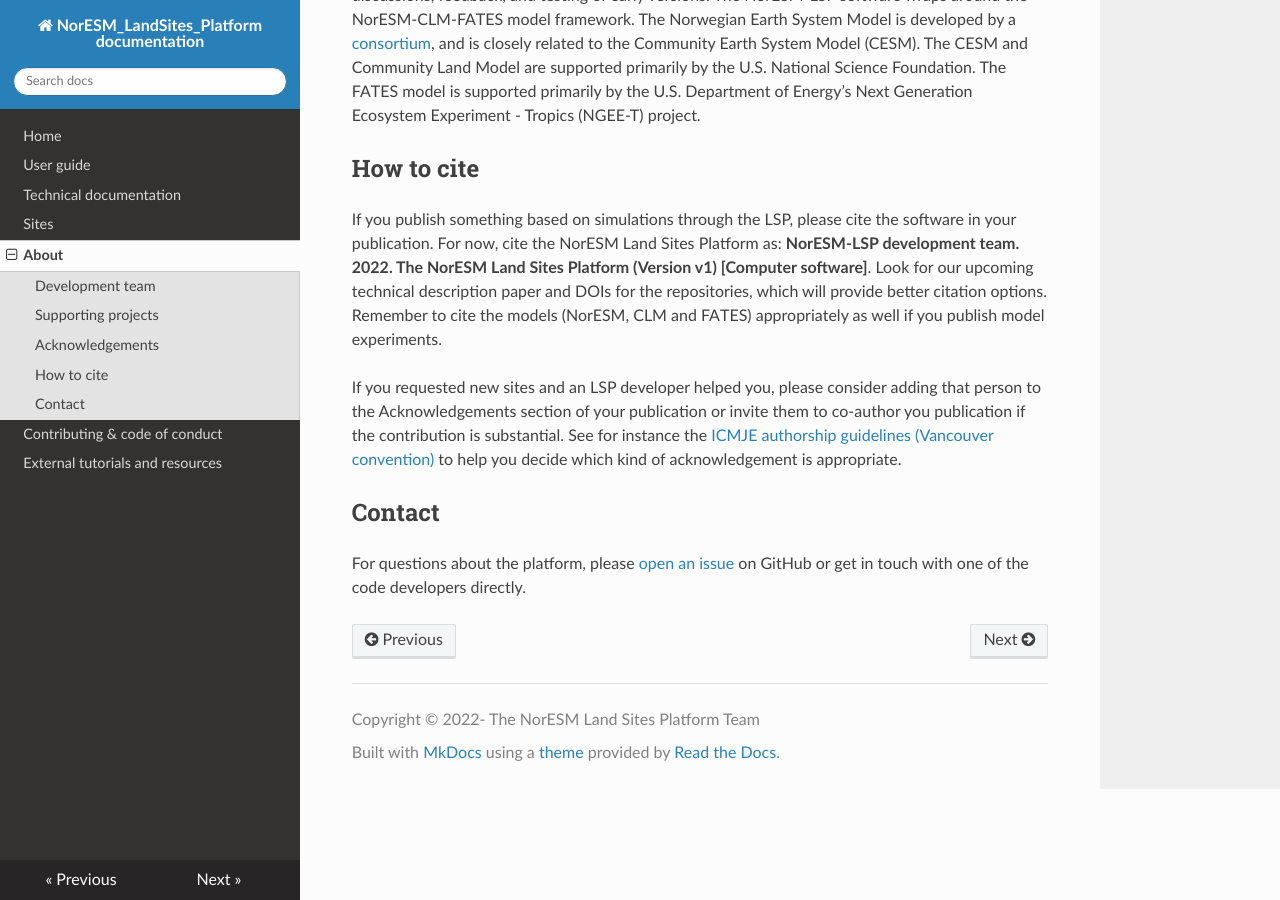
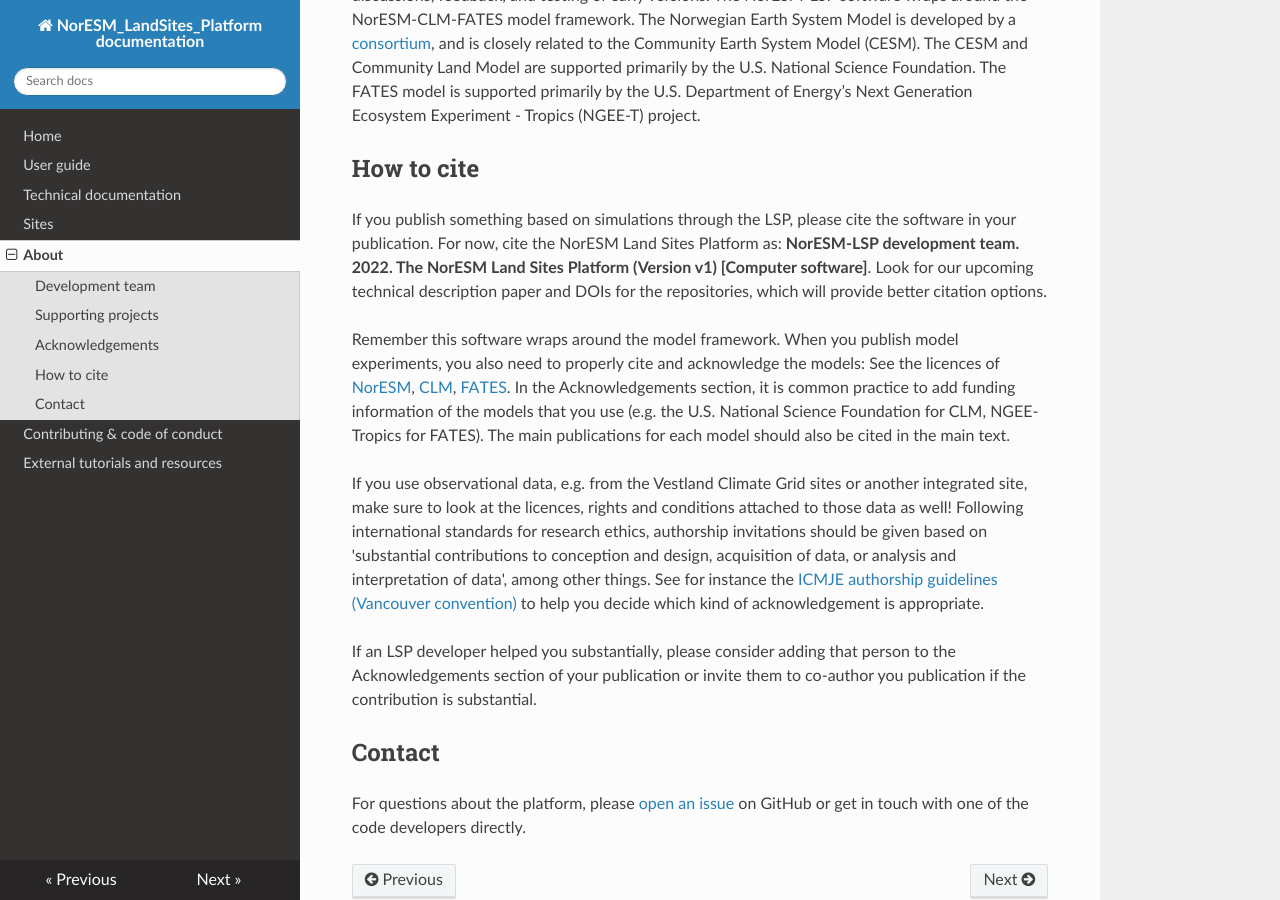
Before and after one commit to NorESMhub/noresm-land-sites-platform, an MkDocs documentation site: the page built from docs/about.md, in a window 1280 px wide and 900 px high, scrolled down 2228 px. Built offline with MkDocs 1.6.1, drawn with Linux system fonts in a browser that asks for light colours; nearby versions of some CDN libraries.

Commit message:
improve citation section

```diff
--- a/docs/about.md
+++ b/docs/about.md
@@ -45,9 +45,13 @@
 The NorESM-LSP software wraps around the NorESM-CLM-FATES model framework. The Norwegian Earth System Model is developed by a [consortium](https://www.noresm.org/consortium/), and is closely related to the Community Earth System Model (CESM). The CESM and Community Land Model are supported primarily by the U.S. National Science Foundation. The FATES model is supported primarily by the U.S. Department of Energy’s Next Generation Ecosystem Experiment - Tropics (NGEE-T) project.
 
 ## How to cite
-If you publish something based on simulations through the LSP, please cite the software in your publication. For now, cite the NorESM Land Sites Platform as: **NorESM-LSP development team. 2022. The NorESM Land Sites Platform (Version v1) [Computer software]**. Look for our upcoming technical description paper and DOIs for the repositories, which will provide better citation options. Remember to cite the models (NorESM, CLM and FATES) appropriately as well if you publish model experiments.
+If you publish something based on simulations through the LSP, please cite the software in your publication. For now, cite the NorESM Land Sites Platform as: **NorESM-LSP development team. 2022. The NorESM Land Sites Platform (Version v1) [Computer software]**. Look for our upcoming technical description paper and DOIs for the repositories, which will provide better citation options.
 
-If you requested new sites and an LSP developer helped you, please consider adding that person to the Acknowledgements section of your publication or invite them to co-author you publication if the contribution is substantial. See for instance the [ICMJE authorship guidelines (Vancouver convention)](https://www.icmje.org/recommendations/browse/roles-and-responsibilities/defining-the-role-of-authors-and-contributors.html) to help you decide which kind of acknowledgement is appropriate.
+Remember this software wraps around the model framework. When you publish model experiments, you also need to properly cite and acknowledge the models: See the licences of [NorESM](https://github.com/NorESMhub/NorESM/blob/master/LICENSE.txt), [CLM](https://github.com/ESCOMP/CTSM/blob/master/LICENSE), [FATES](https://github.com/NGEET/fates/blob/master/LICENSE.txt). In the Acknowledgements section, it is common practice to add funding information of the models that you use (e.g. the U.S. National Science Foundation for CLM, NGEE-Tropics for FATES). The main publications for each model should also be cited in the main text.
+
+If you use observational data, e.g. from the Vestland Climate Grid sites or another integrated site, make sure to look at the licences, rights and conditions attached to those data as well! Following international standards for research ethics, authorship invitations should be given based on 'substantial contributions to conception and design, acquisition of data, or analysis and interpretation of data', among other things. See for instance the [ICMJE authorship guidelines (Vancouver convention)](https://www.icmje.org/recommendations/browse/roles-and-responsibilities/defining-the-role-of-authors-and-contributors.html) to help you decide which kind of acknowledgement is appropriate.
+
+If an LSP developer helped you substantially, please consider adding that person to the Acknowledgements section of your publication or invite them to co-author you publication if the contribution is substantial.
 
 ## Contact
 
```
